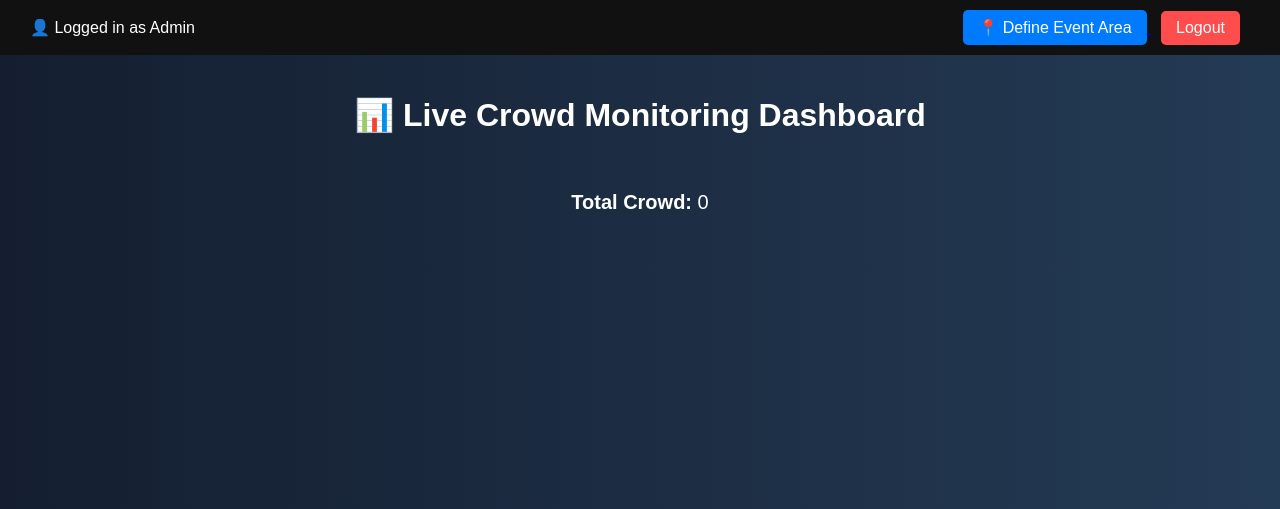
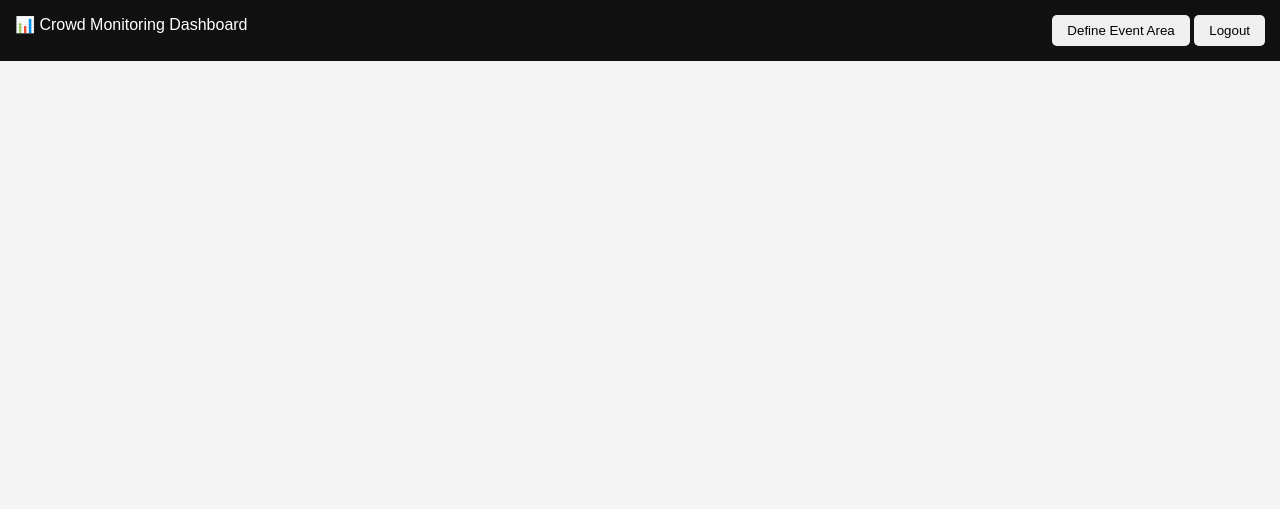
Before and after one commit to jithu8156/CrowdTrackingSystem, a Flask app: page /dashboard in a window 1280 px wide. Shown: the top 509 px of the page. Run offline with Flask 3, Linux system fonts and the light colour scheme; the visitor is signed in with stand-in values (Sample User, id 1).

Commit message:
Fix dashboard for dynamic squares

```diff
--- a/templates/dashboard.html
+++ b/templates/dashboard.html
@@ -2,147 +2,88 @@
 <html>
 <head>
     <title>Admin Dashboard</title>
-    <link rel="stylesheet" href="{{ url_for('static', filename='css/style.css') }}">
     <meta http-equiv="refresh" content="3">
 
     <style>
-        body {
-            margin: 0;
+        body{
+            font-family: Arial;
+            margin:0;
+            background:#f4f4f4;
         }
 
-        .header {
-            text-align: center;
-            padding: 20px;
+        .topbar{
+            background:#111;
+            color:white;
+            padding:15px;
+            display:flex;
+            justify-content:space-between;
         }
 
-        .top-bar {
-            display: flex;
-            justify-content: space-between;
-            padding: 10px 30px;
-            background: #111;
-            color: white;
-            align-items: center;
+        .container{
+            display:grid;
+            grid-template-columns: repeat(4,1fr);
+            gap:20px;
+            padding:30px;
         }
 
-        .nav-buttons a {
-            margin-right: 10px;
+        .card{
+            background:white;
+            padding:20px;
+            border-radius:10px;
+            text-align:center;
+            box-shadow:0 3px 8px rgba(0,0,0,0.1);
         }
 
-        .nav-btn {
-            padding: 8px 15px;
-            border: none;
-            border-radius: 5px;
-            cursor: pointer;
-            color: white;
-            background-color: #007bff;
+        .safe{
+            color:green;
+            font-weight:bold;
         }
 
-        .nav-btn:hover {
-            background-color: #0056b3;
+        .danger{
+            color:red;
+            font-weight:bold;
         }
 
-        .logout-btn {
-            padding: 8px 15px;
-            background-color: #ff4c4c;
-            border: none;
-            border-radius: 5px;
-            cursor: pointer;
-            color: white;
-        }
-
-        .logout-btn:hover {
-            background-color: #cc0000;
-        }
-
-        .dashboard-container {
-            display: grid;
-            grid-template-columns: repeat(2, 1fr);
-            gap: 20px;
-            padding: 20px;
-            max-width: 900px;
-            margin: auto;
-        }
-
-        .square-card {
-            padding: 20px;
-            border-radius: 10px;
-            color: white;
-            font-size: 18px;
-            transition: 0.3s ease;
-        }
-
-        .safe-square {
-            background-color: #1f8a3d;
-        }
-
-        .danger-square {
-            background-color: #b02a2a;
-            animation: blink 1s infinite;
-        }
-
-        .total-box {
-            text-align: center;
-            font-size: 20px;
-            margin: 15px;
-        }
-
-        @keyframes blink {
-            0% { opacity: 1; }
-            50% { opacity: 0.6; }
-            100% { opacity: 1; }
+        button{
+            padding:8px 15px;
+            border:none;
+            border-radius:5px;
+            cursor:pointer;
         }
     </style>
 </head>
 
 <body>
 
-<div class="top-bar">
+<div class="topbar">
+    <div>📊 Crowd Monitoring Dashboard</div>
+
     <div>
-        👤 Logged in as Admin
-    </div>
-
-    <div class="nav-buttons">
-        <a href="/admin/map">
-            <button class="nav-btn">📍 Define Event Area</button>
-        </a>
-
-        <a href="/logout">
-            <button class="logout-btn">Logout</button>
-        </a>
+        <a href="/admin/map"><button>Define Event Area</button></a>
+        <a href="/logout"><button>Logout</button></a>
     </div>
 </div>
 
-<div class="header">
-    <h1>📊 Live Crowd Monitoring Dashboard</h1>
-</div>
-
-<div class="total-box">
-    <strong>Total Crowd:</strong>
-    {{ squares.values() | sum(attribute='count') }}
-</div>
-
-<div class="dashboard-container">
+<div class="container">
 
 {% for id, square in squares.items() %}
-    <div class="square-card
-        {% if square.count > square.limit %}
-            danger-square
-        {% else %}
-            safe-square
-        {% endif %}
-    ">
+
+<div class="card">
 
 <h3>Square {{ id }}</h3>
-        <p><strong>Current Count:</strong> {{ square.count }}</p>
-        <p><strong>Limit:</strong> {{ square.limit }}</p>
+
+<p>People: {{ square.count }}</p>
+
+<p>Limit: {{ square.limit }}</p>
 
 {% if square.count > square.limit %}
-            <p>⚠ OVERCROWDED</p>
+<p class="danger">⚠ OVERCROWDED</p>
 {% else %}
-            <p>Safe</p>
+<p class="safe">Safe</p>
 {% endif %}
 
 </div>
+
 {% endfor %}
 
 </div>
```
Lines whose indentation alone changed are shown as unchanged.
